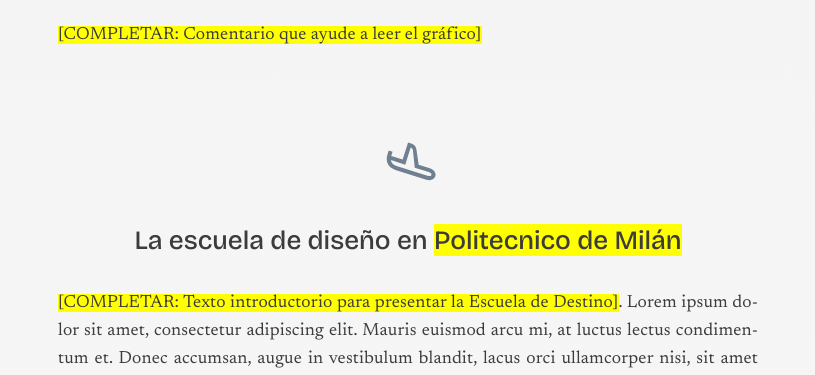
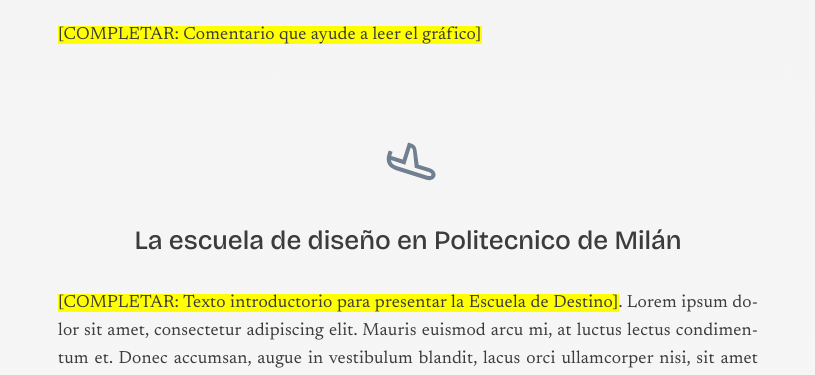
Before and after one commit to violeta-fer/clase-13, a plain HTML site: page index.html in a window 1280 px wide. Shown: the part 3880-4255 px from the top of the page, without its empty margins (232-1047 px from the left). Drawn offline with nearby package versions, Linux system fonts and the light colour scheme.

Commit message:
Fix HTML encoding issues in index.html

```diff
--- a/index.html
+++ b/index.html
@@ -95,7 +95,7 @@
             <div class="grafico"><canvas id="comparaEscuelas"></canvas></div>
             <p><mark>[COMPLETAR: Comentario que ayude a leer el gráfico]</mark></p>
 
-            <h2 class="destino">La escuela de diseño en <mark>Politecnico de Milán</mark></h2>
+            <h2 class="destino">La escuela de diseño en Politecnico de Milán</h2>
 
             <p>
                 <mark>[COMPLETAR: Texto introductorio para presentar la Escuela de Destino]</mark>. Lorem ipsum dolor
```
